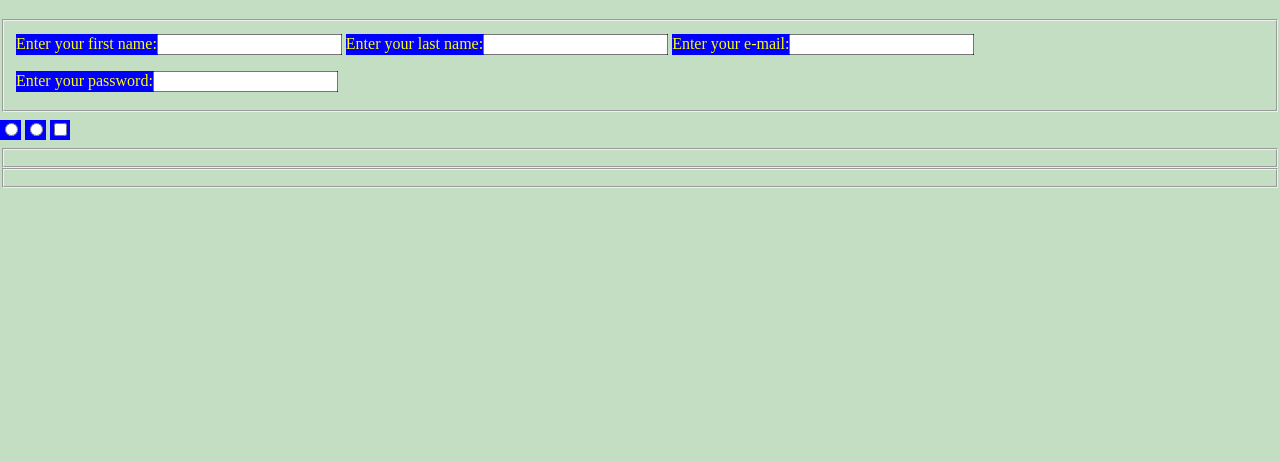
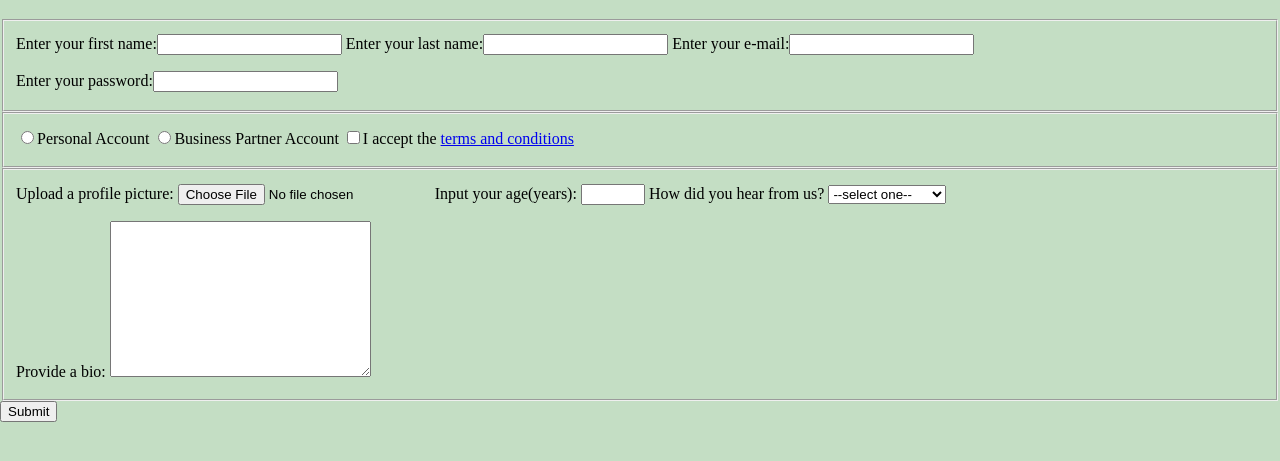
Before and after one commit to Karlobautista02/KMB-HTML-form-exercise, a plain HTML site: page index.html in a window 1280 px wide. Shown: the part 61-522 px from the top of the page. Drawn offline with Linux system fonts and the light colour scheme.

Commit message:
Added 3rd fieldset

```diff
--- a/css/styles.css
+++ b/css/styles.css
@@ -6,8 +6,8 @@ body{
 
 }
 label{
-    background-color: blue;
-    color: yellow;
+    /* background-color: blue; */
+    /* color: yellow; */
     display: inline-block;
     margin: 0.5rem 0;
 }
--- a/index.html
+++ b/index.html
@@ -31,12 +31,40 @@
         /></label>
       </fieldset>
       <!--Fieldset 2-->
-      <label for="#"><input type="radio" name="" id=""></label>
-      <label for="#"><input type="radio" name="" id=""></label>
-      <label for="#"><input type="checkbox" required></label>
-      <fieldset></fieldset>
+      <fieldset>
+        <label for="#"
+          ><input type="radio" name="account-type" id="" />Personal
+          Account</label
+        >
+        <label for="#"
+          ><input type="radio" name="account-type" id="" />Business Partner
+          Account</label
+        >
+        <label for="#"
+          ><input type="checkbox" required />I accept the
+          <a href="https://www.termsandconditionsgenerator.com/">terms and conditions</a></label
+        >
+      </fieldset>
       <!--Fieldset 3-->
-      <fieldset></fieldset>
+      <fieldset>
+        <label for="#">Upload a profile picture: <input type="file"></label>
+        <label for="#">Input your age(years): <input type="number" min="13" max="120"></label>
+        <label for="">
+          How did you hear from us?
+        <select name="" id="">
+          <option value="">--select one--</option>
+          <option value="1">Family & friends</option>
+          <option value="2">Colleagues</option>
+          <option value="3">Online</option>
+          <option value="4">Others</option>
+        </select>
+      </label>
+      <label for="#">
+        Provide a bio:
+        <textarea name="" id="" cols="30" rows="10"></textarea>
+      </label>
+      </fieldset>
+      <input type="submit" value="Submit">
     </form>
   </body>
 </html>
```
